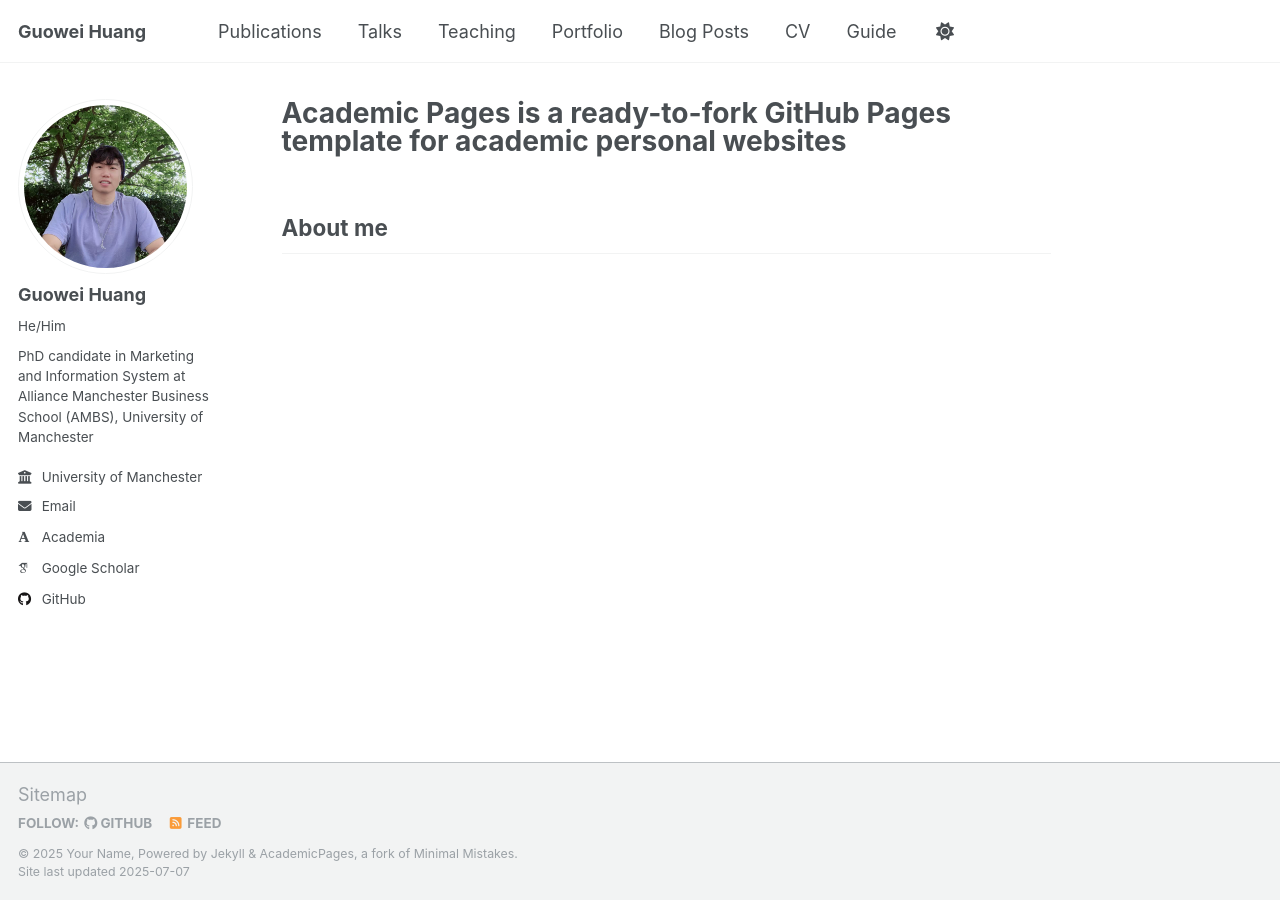
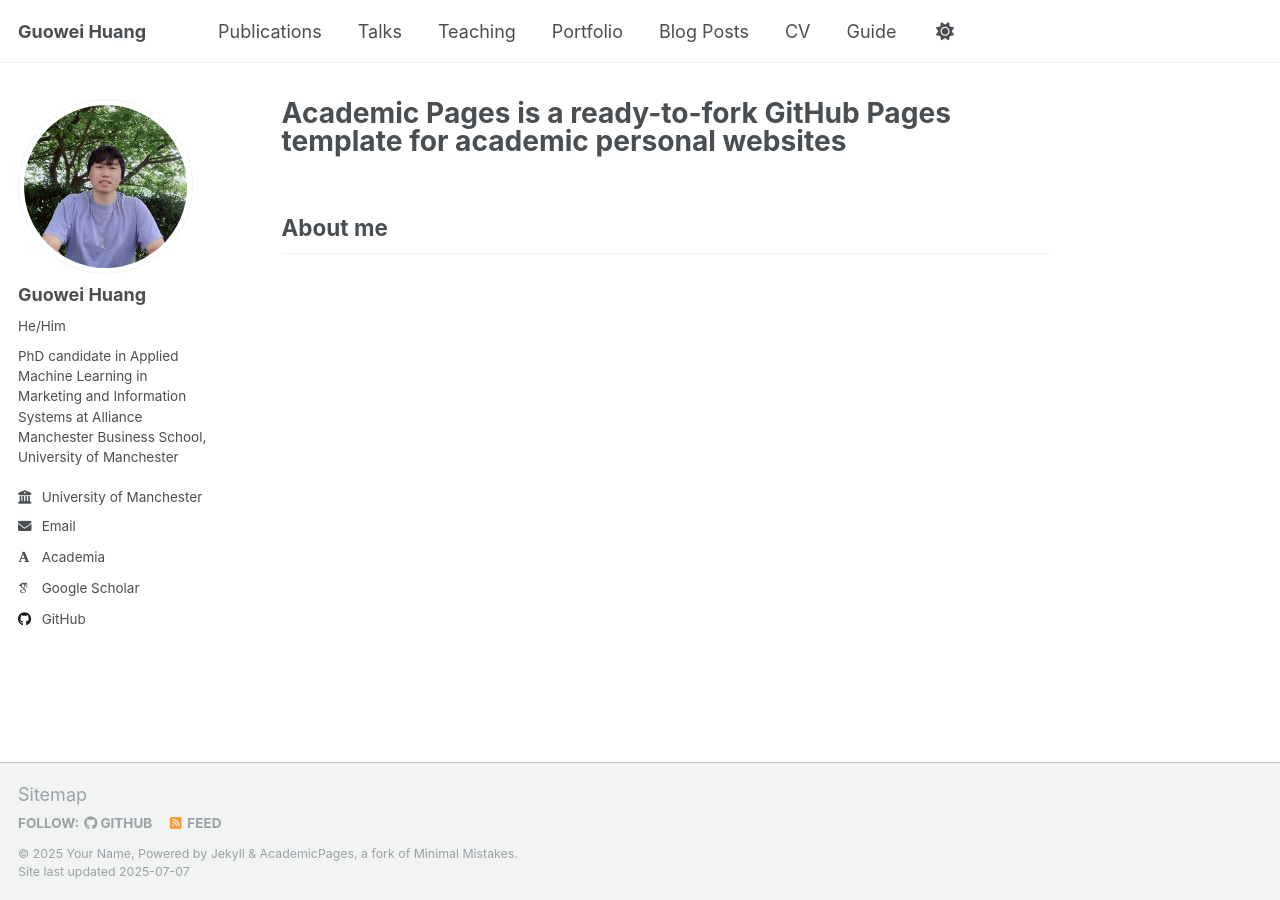
Before and after one commit to Oliverhuang123/Oliverhuang123.github.io, a Jekyll site: the page built from _pages/about.md, in a window 1280 px wide. Built offline with Jekyll 4.4.1, drawn with Linux system fonts in a browser that asks for light colours; some web fonts are replaced; a script that is not in the unit is left out.

Commit message:
Update _config.yml

```diff
--- a/_config.yml
+++ b/_config.yml
@@ -25,7 +25,7 @@ author:
   avatar           : "personal.jpg"
   name             : "Guowei Huang"
   pronouns         : "He/Him"
-  bio              : "PhD candidate in Marketing and Information System at Alliance Manchester Business School (AMBS), University of Manchester"
+  bio              : "PhD candidate in Applied Machine Learning in Marketing and Information Systems at Alliance Manchester Business School, University of Manchester"
   # location         : "Earth"
   employer         : "University of Manchester"
   # uri              : https://research.manchester.ac.uk/en/persons/guowei.huang-postgrad
```
